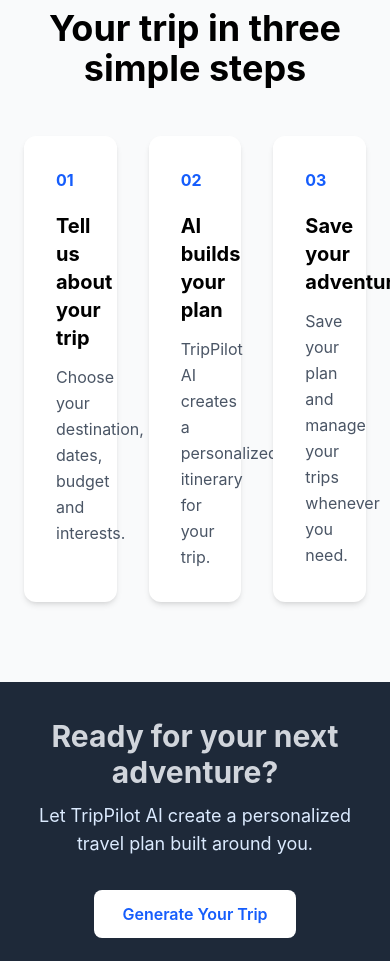
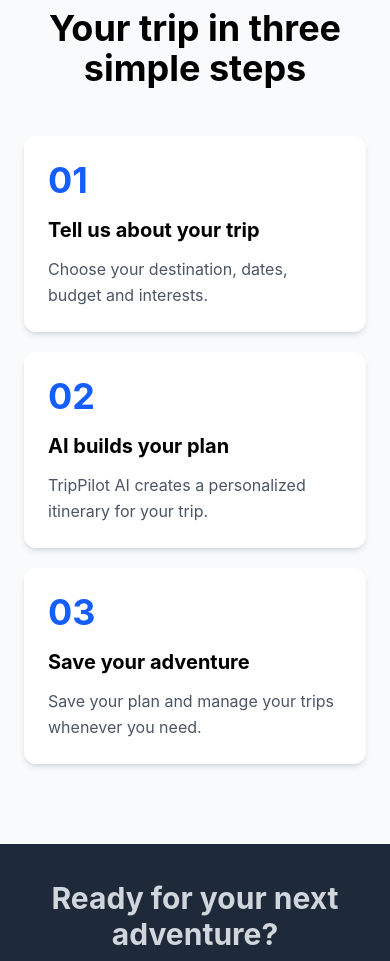
Before and after one commit to noambrihun/TripPilot-AI, a React (Vite) app in the folder frontend/: page / in a window 390 px wide. Shown: the part 1660-2621 px from the top of the page. Built offline with nearby package versions, Linux system fonts and the light colour scheme; no server answers.

Commit message:
update the responsivation design in Home page

```diff
--- a/frontend/src/pages/Home.tsx
+++ b/frontend/src/pages/Home.tsx
@@ -60,33 +60,33 @@
       </h2>
     </div>
 
-    <div className="grid grid-cols-3 gap-8">
+    <div className="grid grid-cols-1 md:grid-cols-3 gap-5 md:gap-8">
 
-      <div className="bg-white p-8 rounded-xl shadow-md">
-        <span className="text-4-xl font-bold text-blue-600">
+      <div className="bg-white p-6 md:p-8 rounded-xl shadow-md">
+        <span className="text-4xl font-bold text-blue-600">
             01
         </span>
-        <h3 className="text-xl font-bold mt-5 mb-3">Tell us about your trip</h3>
+        <h3 className="text-xl font-bold mt-4 md:mt-5 mb-3">Tell us about your trip</h3>
         <p className="text-gray-600 leading-relaxed">
           Choose your destination, dates, budget and interests.
         </p>
       </div>
 
-      <div className="bg-white p-8 rounded-xl shadow-md">
-        <span className="text-4-xl font-bold text-blue-600">
+      <div className="bg-white p-6 md:p-8 rounded-xl shadow-md">
+        <span className="text-4xl font-bold text-blue-600">
             02
             </span>
-        <h3 className="text-xl font-bold mt-5 mb-3">AI builds your plan</h3>
+        <h3 className="text-xl font-bold mt-4 md:mt-5 mb-3">AI builds your plan</h3>
         <p className="text-gray-600 leading-relaxed">
           TripPilot AI creates a personalized itinerary for your trip.
         </p>
       </div>
 
-      <div className="bg-white p-8 rounded-xl shadow-md">
-        <span className="text-4-xl font-bold text-blue-600">
+      <div className="bg-white p-6 md:p-8 rounded-xl shadow-md">
+        <span className="text-4xl font-bold text-blue-600">
             03
         </span>
-        <h3 className="text-xl font-bold mt-5 mb-3">Save your adventure</h3>
+        <h3 className="text-xl font-bold mt-4 md:mt-5 mb-3">Save your adventure</h3>
         <p className="text-gray-600 leading-relaxed">
           Save your plan and manage your trips whenever you need.
         </p>
```
